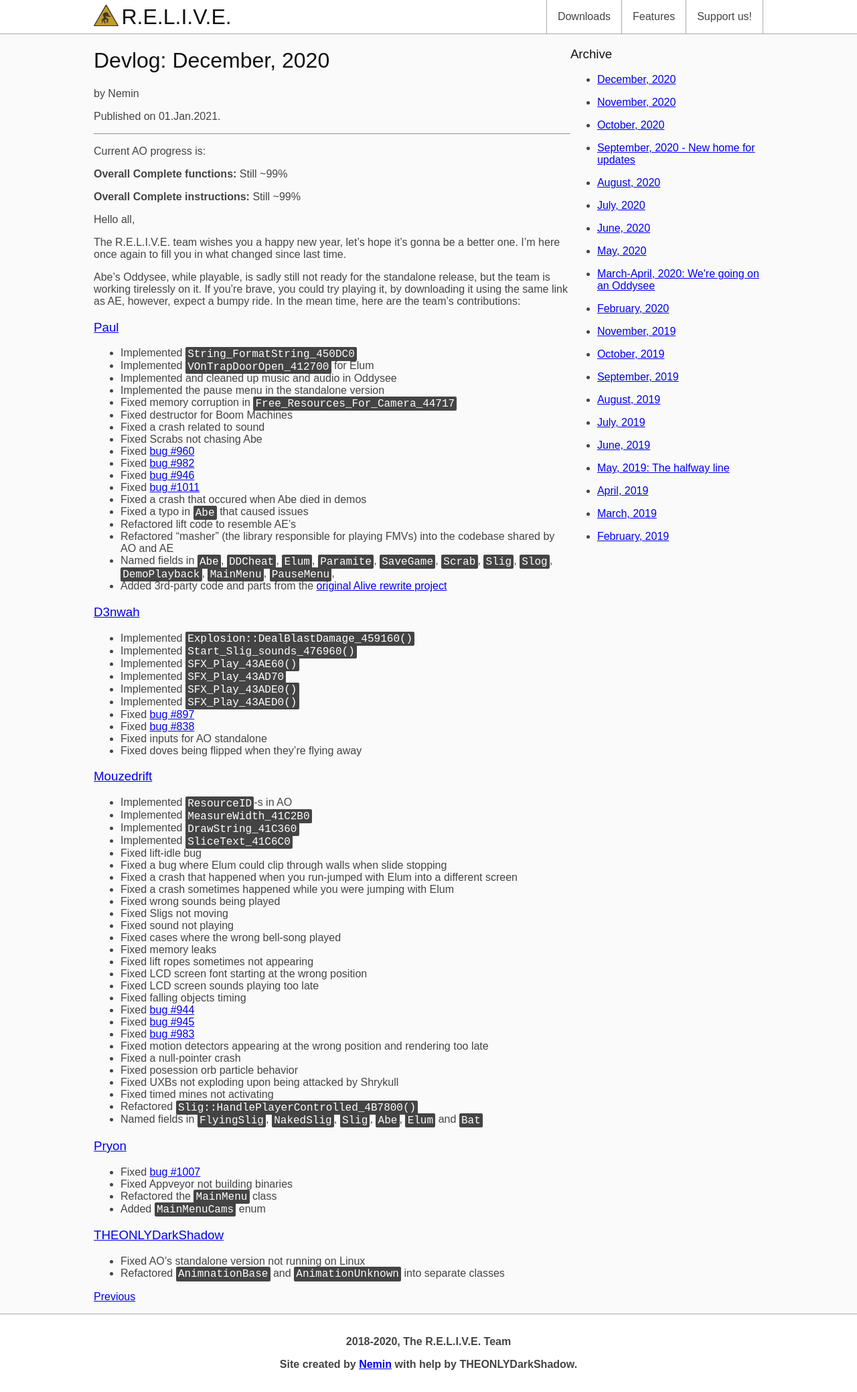
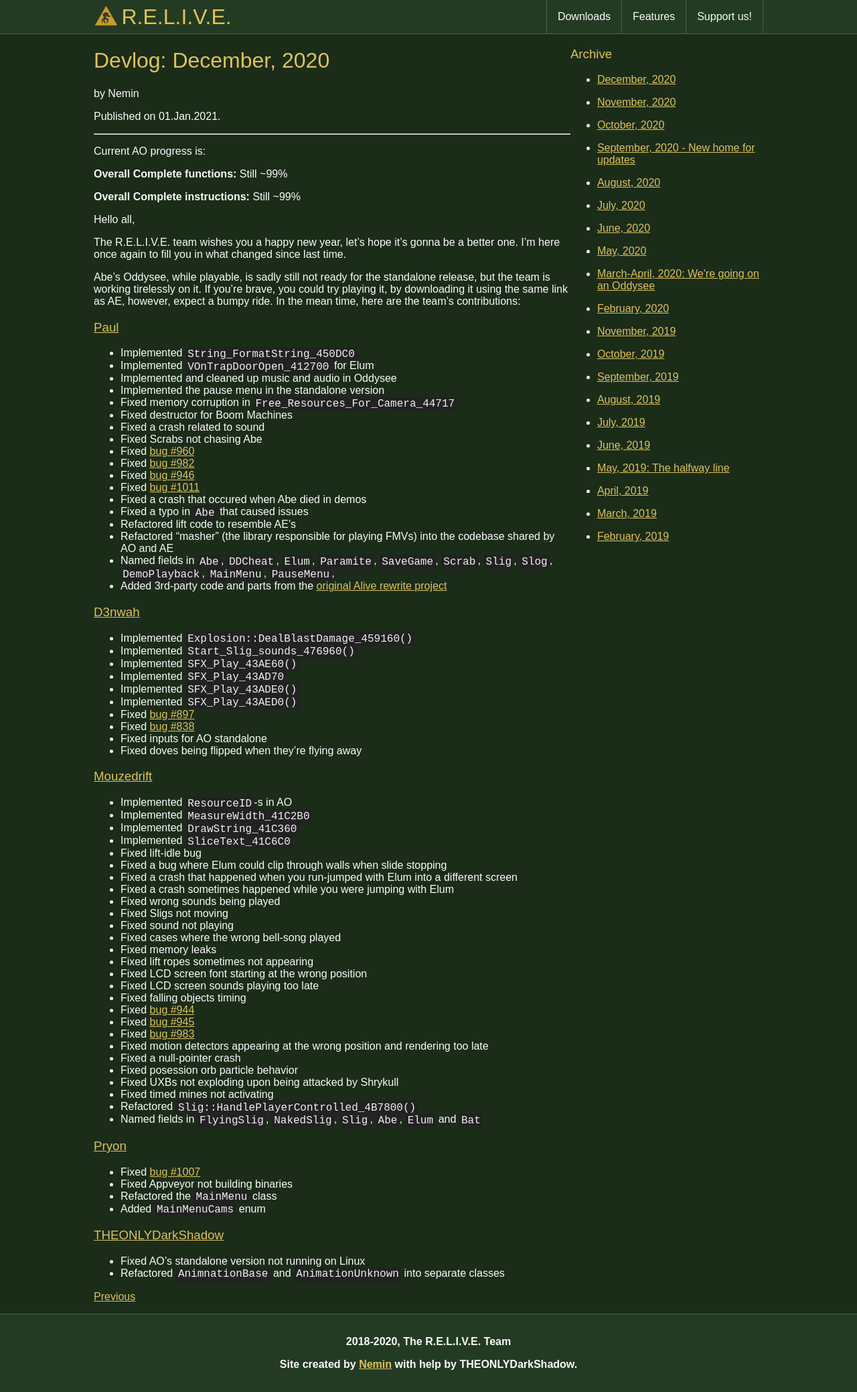
Before and after one commit to AliveTeam/AliveTeam.github.io, a Jekyll site: the page built from blog/_posts/2021-01-01-2020december.md, in a window 1280 px wide. Shown: the whole page at 67% size. Built offline with Jekyll 4.4.1, drawn with Linux system fonts in a browser that asks for light colours.

Commit message:
new colorscheme

```diff
--- a/css/common.scss
+++ b/css/common.scss
@@ -7,24 +7,41 @@
 
 :root {
     --width: 1000px;
-    --border-color: #aaa;
+    --border-color: #416841;;
+
+    --spec-color: #354d32;
 
     --bg-color: #1b2c19;
-    --font-color: #bda337;
+    //--bg-color: #3a493e;
+    //--popup-color: #43723e;
+    //--popup-color: #20422c;
+    --popup-color: #243b23;
+    //--font-color: #bda337;
+    //--font-color: #d3b22d;
+    --font-color: #fafafa;
+    //--header-color: #d2b83c;
+    //--header-color: #eecf54;
+    --header-color: #ddc358;
 }
 
 body {
     font-family: 'Ubuntu', sans-serif;
     font-weight: 200;
     color: #444;
-    background-color: #fafafa;
+    background-color: var(--bg-color);
+
+    text-rendering: optimizeLegibility;
 
     margin: 0;
 }
 
 h1,h2,h3,h4 {
     font-weight: 300;
-    color: #111;
+    color: var(--header-color);
+}
+
+a {
+    color: var(--header-color);
 }
 
 h2 {
@@ -34,8 +51,8 @@
 }
 
 code {
-    color: white;
-    background:#444;
+    color: #efefef;
+    background:#222;
     padding: 0.1rem 0.2rem;
 
     font-family: "Ubuntu Mono", monospace;
@@ -49,6 +66,9 @@
 
 main {
     margin: 0 auto;
+    background: var(--bg-color);
+    color: var(--font-color);
+
 
     * {
         max-width: 100%;
@@ -60,7 +80,7 @@
 header {
     height: 50px;
     border-bottom: 1.5px solid var(--border-color);
-    background: white;
+    background: var(--popup-color);
 
     & > div {
         height: inherit;
@@ -93,13 +113,13 @@
 
             a {
                 text-decoration: none;
-                color: #444;
+                color: var(--font-color);
                 padding: 0 1rem;
                 height: 100%;
                 border-left: 1.5px solid var(--border-color);
 
                 &:hover {
-                    background-color: #eee;
+                    background-color: #283f26;
                 }
             }
         }
@@ -107,13 +127,14 @@
 }
 
 footer {
-    background: white;
+    background: var(--popup-color);
 
     padding: 1rem;
     border-top: 1.5px solid var(--border-color);
 
     p {
         //margin: 0;
+        color: var(--font-color);
         text-align: center;
         font-weight: bold;
     }
--- a/css/index.scss
+++ b/css/index.scss
@@ -2,8 +2,7 @@
 ---
 
 main {
-    background: #f7f7f7;
-    #description {background-color: white;}
+    #description {background-color: var(--spec-color);}
 }
 
 #description > div {
@@ -43,7 +42,7 @@
 
         border: 1.5px solid var(--border-color);
         padding: 1rem 2rem;
-        background: white;
+        background: var(--popup-color);
 
         h3 {
             margin-top: 0;
@@ -59,7 +58,7 @@
             a {
                 text-align: center;
                 text-decoration: none;
-                color: #444;
+                color: var(--font-color);
 
                 transition: background-color 0.25s;
 
@@ -67,7 +66,7 @@
                 padding: 0.4rem 0.8rem;
 
                 &:hover {
-                    background-color: #efefef;
+                    background-color: var(--spec-color);
                 }
             }
         }
@@ -85,10 +84,10 @@
         padding: 0;
 
         li {
-            border: 1.5px solid #aaa;
+            border: 1.5px solid var(--border-color);
             padding: 1rem;
 
-            background: white;
+            background: var(--popup-color);
 
             h3 {
                 margin-top: 0;
@@ -125,9 +124,10 @@
 
 #warning {
     margin: 2rem auto;
-    background: rgb(170, 65, 65);
-    border: 1.5px solid darkred;
-    padding: 2rem;
+    //background: rgb(170, 65, 65);
+    background: #8b181d;
+    border: 1.5px solid #59221f;
+    padding: 1.5rem;
 
     box-sizing: border-box;
 
@@ -155,7 +155,7 @@
 
     section {
         border: 1px solid var(--border-color);
-        background: white;
+        background: var(--popup-color);
 
         & > div {
             width: unset;
@@ -190,20 +190,20 @@
         display:inline-block;
         border:1px solid var(--border-color);
         padding:4px 12px;
-        background-color:#efefef;
+        background-color: var(--popup-color);
         border-radius:4px 4px 0 0;
         position:relative;
         top:2px
     }
 
     input[type="radio"]:checked+label {
-        background-color:white;
+        background-color: var(--spec-color);
         border-bottom:1px solid transparent;
         font-weight:bold
     }
 
     input[type="radio"] ~ .tab {
-        background-color:white;
+        background-color: var(--spec-color);
         border:1px solid var(--border-color);
         padding:12px
     }
@@ -236,10 +236,10 @@
             list-style-type: none;
             border: 1px solid var(--border-color);
             padding: 2rem;
-            background: white;
+            background: var(--popup-color);
 
             a {
-                color: #111;
+                color: var(--header-color);
                 text-decoration: none;
             }
 
@@ -262,7 +262,7 @@
 
         li {
             border: 1.5px solid var(--border-color);
-            background: white;
+            background: var(--popup-color);
             list-style-type: none;
             padding: 2rem;
 
@@ -272,7 +272,7 @@
 
             a {
                 text-decoration: none;
-                color: #444;
+                color: var(--font-color);
 
                 p {
                     text-align: center;
```
